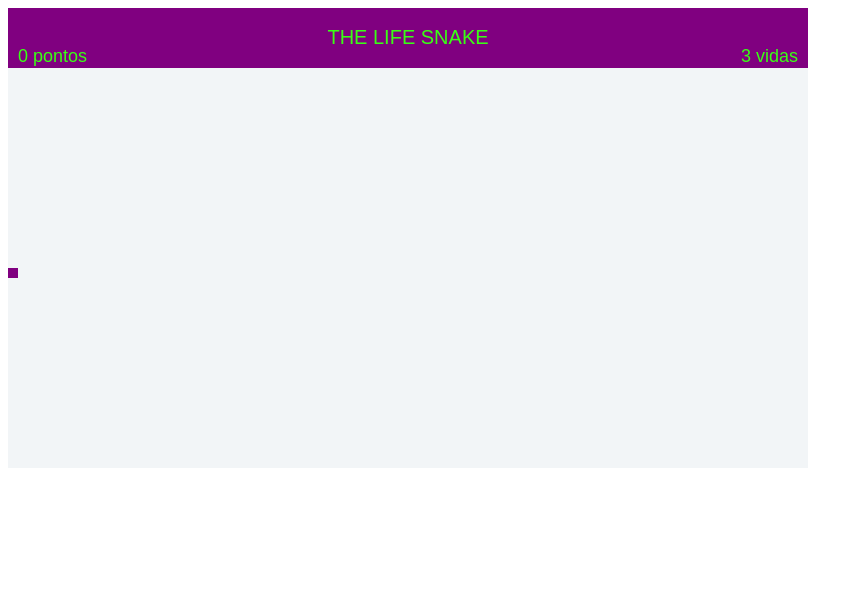
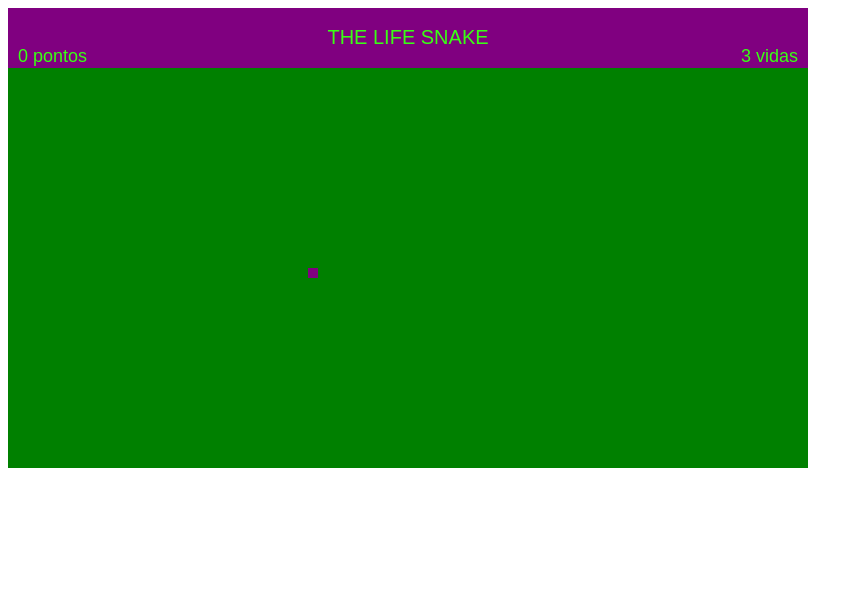
Before and after one commit to AlessandraRosil/jogoCobrinha, a plain HTML site: page index.html in a window 1280 px wide. Shown: the whole page, without its empty margins (0-863 px from the left). Drawn offline with Linux system fonts and the light colour scheme.

Commit message:
Criacao do jogo

```diff
--- a/cobra.js
+++ b/cobra.js
@@ -10,6 +10,11 @@ const cobra =
     {
         canvasCtx.fillStyle=this.cor;
         canvasCtx.fillRect(this.x,this.y,this.tamanho,this.tamanho)
+    },
+    mover(){
+        if (this.direcao == 'direita') this.x++;
+        if (this.direcao == 'esquerda') this.x--;
+        if (this.direcao == 'cima') this.y--;
+        if (this.direcao == 'baixo') this.y++;
     }
 }
-cobra.desenhar();
--- a/index.html
+++ b/index.html
@@ -13,5 +13,6 @@
   <script src="cobra.js"></script>
   <script src="placar.js"></script>
   <script src="maca.js"></script>
+  <script src="jogo.js"></script>
 </body>
 </html>
--- /dev/null
+++ b/jogo.js
@@ -0,0 +1,15 @@
+function jogar(){
+    tela.desenhar();
+    cobra.desenhar();
+    placar.desenhar();
+    cobra.mover();
+    requestAnimationFrame(jogar);
+}
+jogar();
+
+document.addEventListener("keydown", (evento)=> {
+    if (evento.key == 6 ) cobra.direcao = "direita";
+    if (evento.key == 2 ) cobra.direcao = "baixo";
+    if (evento.key == 8 ) cobra.direcao = "cima";
+    if (evento.key == 4 ) cobra.direcao = "esquerda";
+})
--- a/placar.js
+++ b/placar.js
@@ -23,4 +23,3 @@ desenhar()
     }
 
 }
-placar.desenhar();
--- a/tela.js
+++ b/tela.js
@@ -1,6 +1,6 @@
 const tela =
     {
-    cor:"#F2F5F7",
+    cor:"green",
     altura:400,
     largura:800,
     desenhar()
@@ -9,4 +9,3 @@ const tela =
             canvasCtx.fillRect(0,60,this.largura,this.altura)
         }
     }
-tela.desenhar();
```
